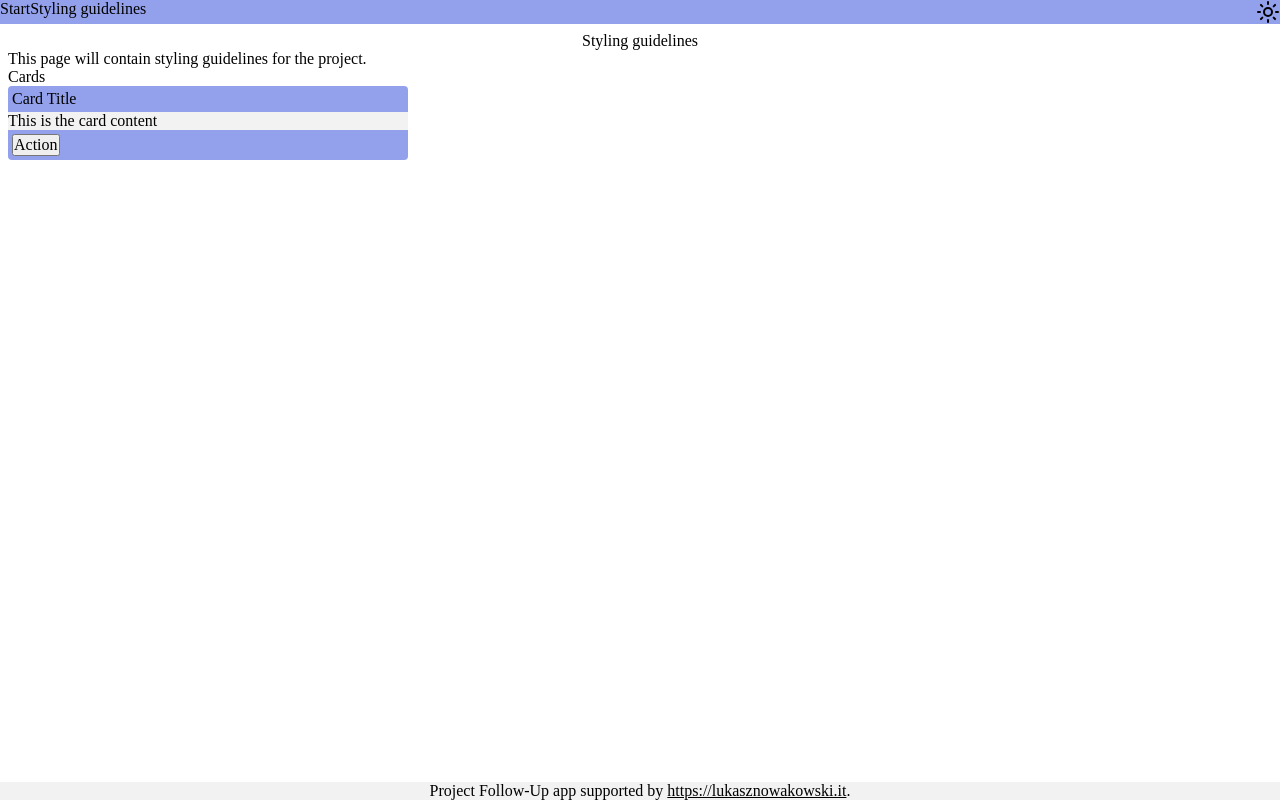
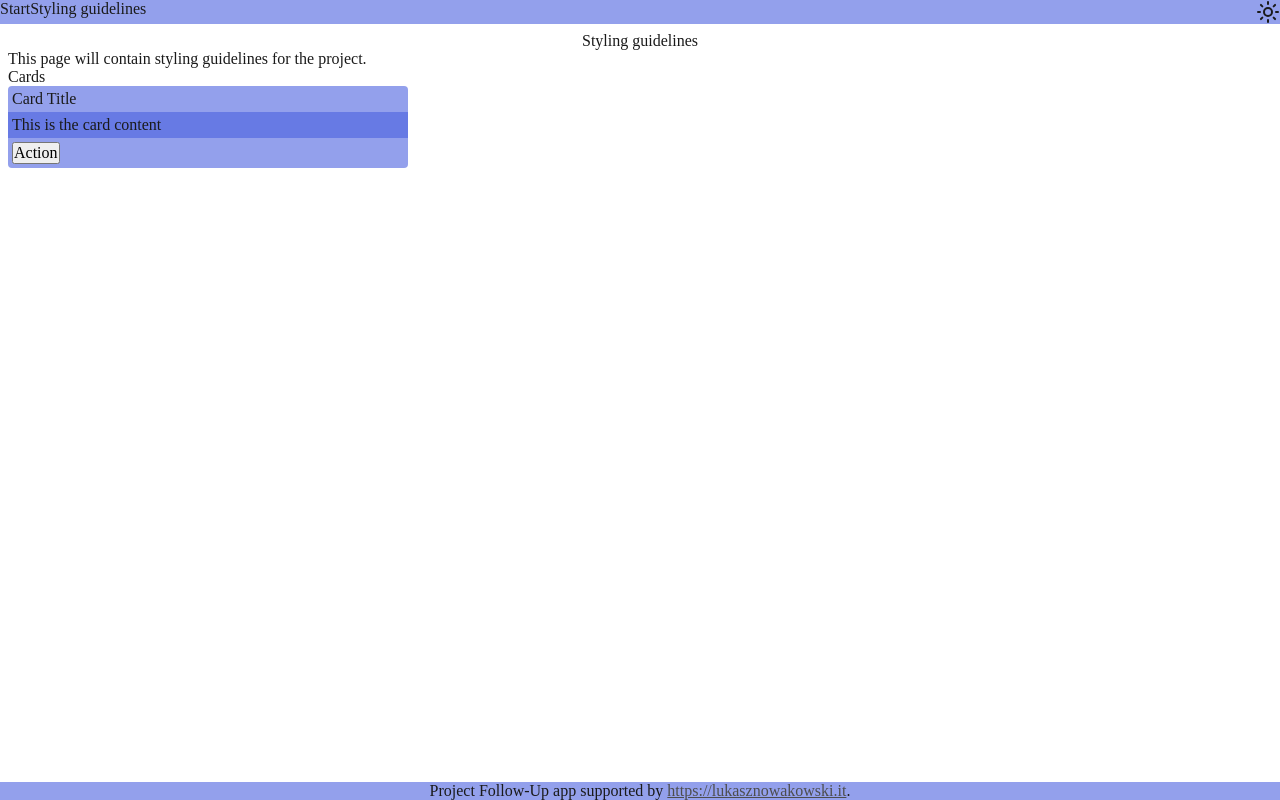
Before and after one commit to woocasch/project-followup, a React app in the folder ui/: page /styling in a window 1280 px wide. Built offline with nearby package versions, Linux system fonts and the light colour scheme; the HTML template or start-up script is replaced by a standard one.

Commit message:
Complete first version of card component with styling.
Work on #22

```diff
--- a/ui/src/assets/main.scss
+++ b/ui/src/assets/main.scss
@@ -1,8 +1,8 @@
 body {
     background-color: var(--colors-background);
-    color: var(--color-text-secondary);
+    color: var(--colors-text-primary);
 
     a, a:link, a.hover, a:active, a.visited {
-        color: var(--color-text-secondary);
+        color: var(--colors-text-secondary);
     }
 }
--- /dev/null
+++ b/ui/src/assets/themes/dark.scss
@@ -0,0 +1,28 @@
+body[data-theme="dark"] {
+    // Main buttons, active elements
+    --colors-primary: hsl(0, 0%, 20%);
+    // Secondary accents
+    --colors-secondary: hsl(0, 0%, 30%);
+    // Positive messages
+    --colors-success: hsl(141, 70%, 45%);
+    // Warnings
+    --colors-warning: hsl(48, 100%, 50%);
+    // Errors and critical messages
+    --colors-error: hsl(0, 70%, 50%);
+    // Background color
+    --colors-background: hsl(0, 0%, 40%);
+    // Cards, panels
+    --colors-surface: hsl(0, 0%, 95%);
+    // Primary text
+    --colors-text-primary: hsl(0, 0%, 90%);
+    // Secondary text
+    --colors-text-secondary: hsl(0, 0%, 30%);
+    // Spaces
+    --spaces-xsmall: 0.25em;
+    // Border radius
+    --borderRadius-xsmall: 0.25em;
+    --borderRadius-small: 0.5em;
+    --borderRadius-medium: 0.75em;
+    --borderRadius-large: 1em;
+    --borderRadius-xlarge: 1.25em;
+}
--- a/ui/src/components/card.tsx
+++ b/ui/src/components/card.tsx
@@ -48,7 +48,8 @@ const CardHeaderStyled = styled.div(`
 `);
 
 const CardContentStyled = styled.div(`
-    background-color: ${theme.colors.surface};
+    background-color: ${theme.colors.secondary};
+    padding: ${theme.spaces.xsmall};
 `);
 
 const CardFooterStyled = styled.div(`
--- a/ui/src/index.tsx
+++ b/ui/src/index.tsx
@@ -4,6 +4,7 @@ import AppLayoutComponent from './AppLayout';
 import HomePage from '@home/home';
 import '@assets/reset.scss';
 import '@assets/themes/light.scss';
+import '@assets/themes/dark.scss';
 import '@assets/main.scss';
 import StylingPage from './styling';
 
--- a/ui/src/layout-elements/footer.tsx
+++ b/ui/src/layout-elements/footer.tsx
@@ -4,7 +4,7 @@ import { theme } from '../theme';
 const StyledFooter = styled.footer(`
     width: 100%;
     text-align: center;
-    background-color: ${theme.colors.surface};
+    background-color: ${theme.colors.primary};
     margin-top: auto;
 `);
 
```
